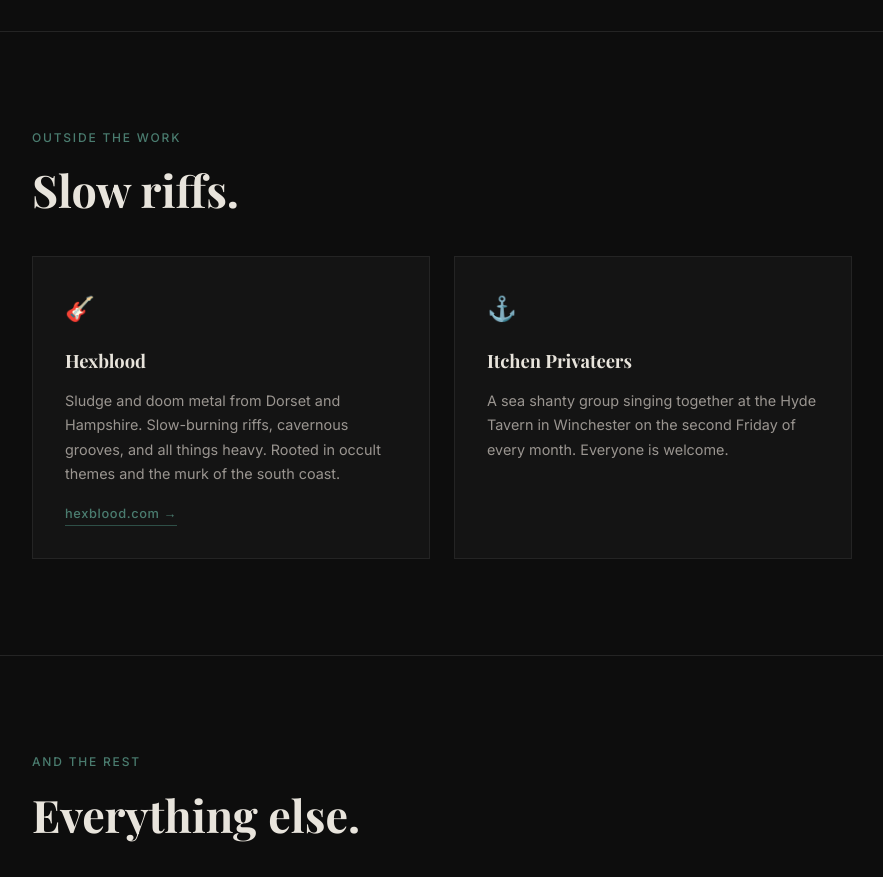
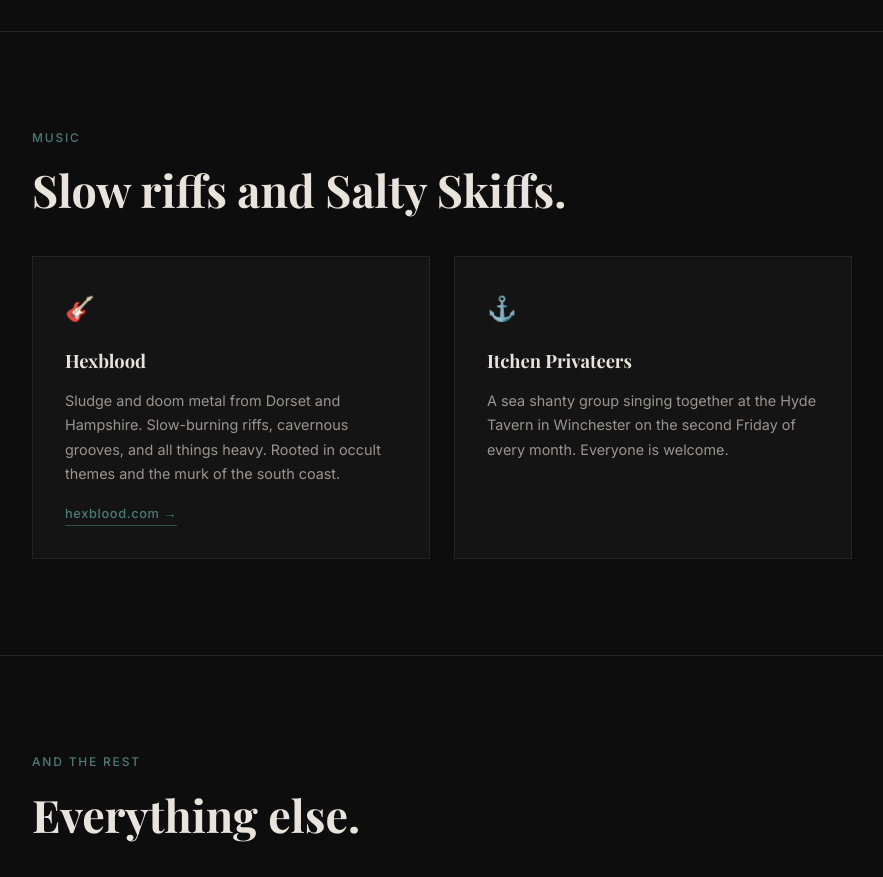
Before and after one commit to Loubeurghghh/lourobinson, a website: page index.html in a window 1280 px wide. Shown: the part 3920-4797 px from the top of the page, without its empty margins (198-1081 px from the left). Drawn offline with nearby package versions, Linux system fonts and the light colour scheme.

Commit message:
Updated music heading

```diff
--- a/index.html
+++ b/index.html
@@ -722,8 +722,8 @@
 
   <!-- Music -->
   <section id="music">
-    <p class="section-eyebrow">Outside the work</p>
-    <h2 class="section-title">Slow riffs.</h2>
+    <p class="section-eyebrow">Music</p>
+    <h2 class="section-title">Slow riffs and Salty Skiffs.</h2>
     <div class="human-grid">
 
       <div class="human-card">
```
